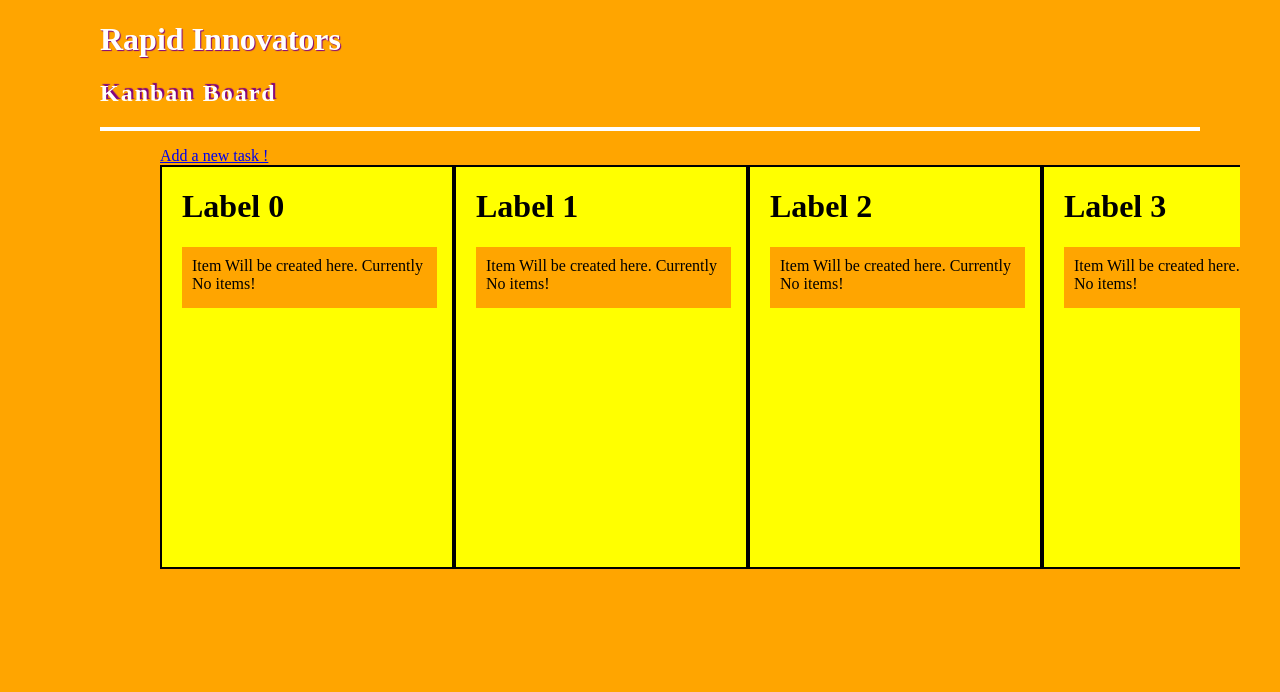
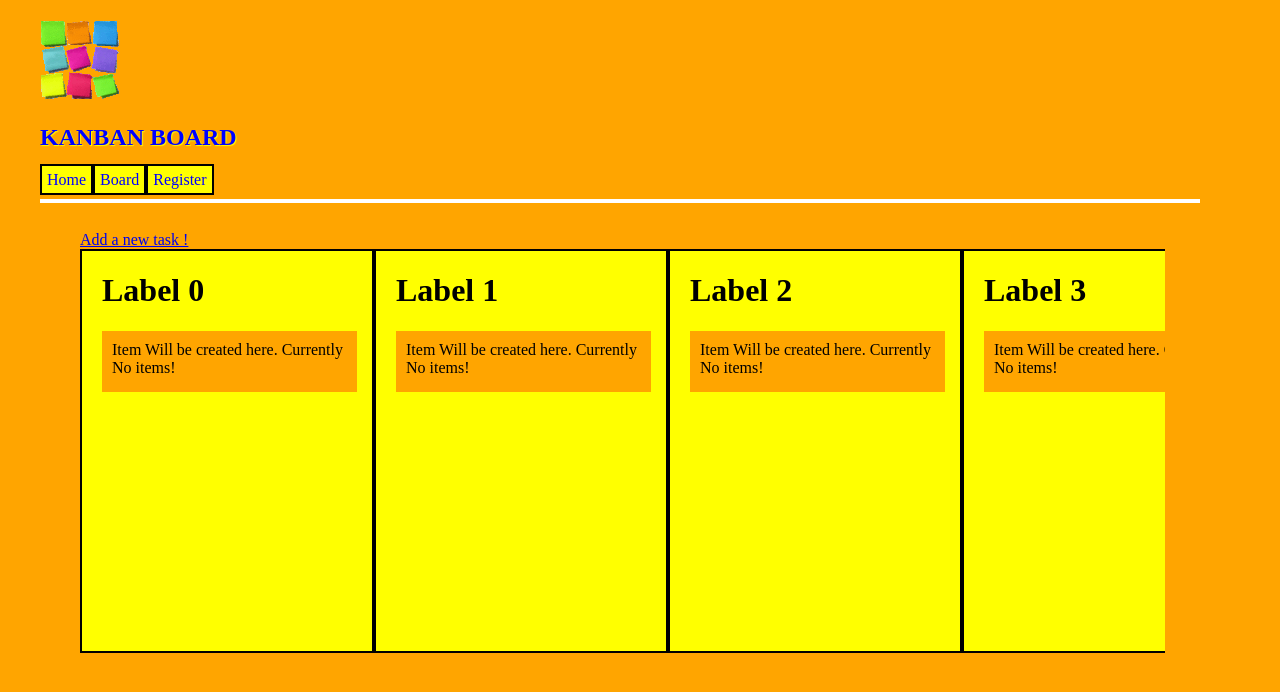
Before and after one commit to umais/Kanban, a plain HTML site: page index.html in a window 1280 px wide. Drawn offline with nearby package versions, Linux system fonts and the light colour scheme.

Commit message:
UI Updates

```diff
--- a/css/styles.css
+++ b/css/styles.css
@@ -2,13 +2,14 @@ body
 {
     background-color:orange;
     margin-right:80px;
-    margin-left:20px;
+    margin-left:40px;
+    margin-top:20px;
 
 }
 
 #main{
 
-padding-left:80px;
+
 
 }
 
@@ -20,13 +21,13 @@ padding-left:80px;
 
 }
 iframe{
-width:1100px;
+width:1125px;
 height:450px;
 border:none;
 
 overflow:auto;
 }
-#container{margin-left:40px;}
+
 #BoardRow{
 
     display:table-row;
@@ -44,13 +45,11 @@ overflow:auto;
     padding-left:20px;
     padding-right:10px;
 }
-#mainHeading{color:white;
-             text-shadow:1px 1px 1px purple;
+#mainHeading{
+              color:blue;
+             text-shadow:1px 1px 1px yellow;
 }
-#AppName{color:white;
-         text-shadow:2px -2px 1px purple;
-         letter-spacing:2px;
-}
+
 #BoardLane0{
     border-left:2px solid black;
 
@@ -164,3 +163,23 @@ box-shadow:purple 2px -2px 2px;
 
 border:2px solid blue;
 }
+
+
+
+.inline{
+
+    border:2px solid black;
+    background-color:yellow;
+    color:blue;
+    display:inline;
+   padding:5px;
+}
+
+.inline:hover{
+    background-color:black;
+    color:yellow;
+    cursor:hand;
+    cursor:pointer;
+    font-size:18px;
+    border:2px solid yellow;
+}
--- a/index.html
+++ b/index.html
@@ -8,7 +8,7 @@
      <script src="http://code.jquery.com/jquery-1.9.1.js"></script>
     <script src="http://code.jquery.com/ui/1.10.2/jquery-ui.js"></script>
     <link rel="stylesheet" type="text/css" href="css/styles.css" />
-
+    <script src="scripts/script1.js"></script>
 
 
 
@@ -16,7 +16,9 @@
 <body>
     <div id="main">
         <header>
-            <hgroup><h1 id="mainHeading">Rapid Innovators</h1><h2 id="AppName">Kanban Board</h2></hgroup>
+<img src="images/stick1.png" />
+           <hgroup><h2 id="mainHeading">KANBAN BOARD</h2></hgroup>
+            <nav><ul><li class="inline" id="homelink">Home</li><li class="inline">Board</li><li class="inline">Register</li></ul></nav>
     </header><hr />
 
         <div id="container">
--- a/scripts/script.js
+++ b/scripts/script.js
@@ -29,6 +29,10 @@ $(function () {
 
 
 
+    });
+
+    $("#homelink").mouseover(function () {
+        alert("hello");
     });
 });
 
--- /dev/null
+++ b/scripts/script1.js
@@ -0,0 +1,10 @@
+// JavaScript source code
+
+
+$(function () {
+
+
+    $(".inline").click(function () {
+        alert($(this).text());
+    });
+});
```
Also changed, not shown: images/stick1.png (added), images/sticky.gif (added), images/sticky.png (added).
